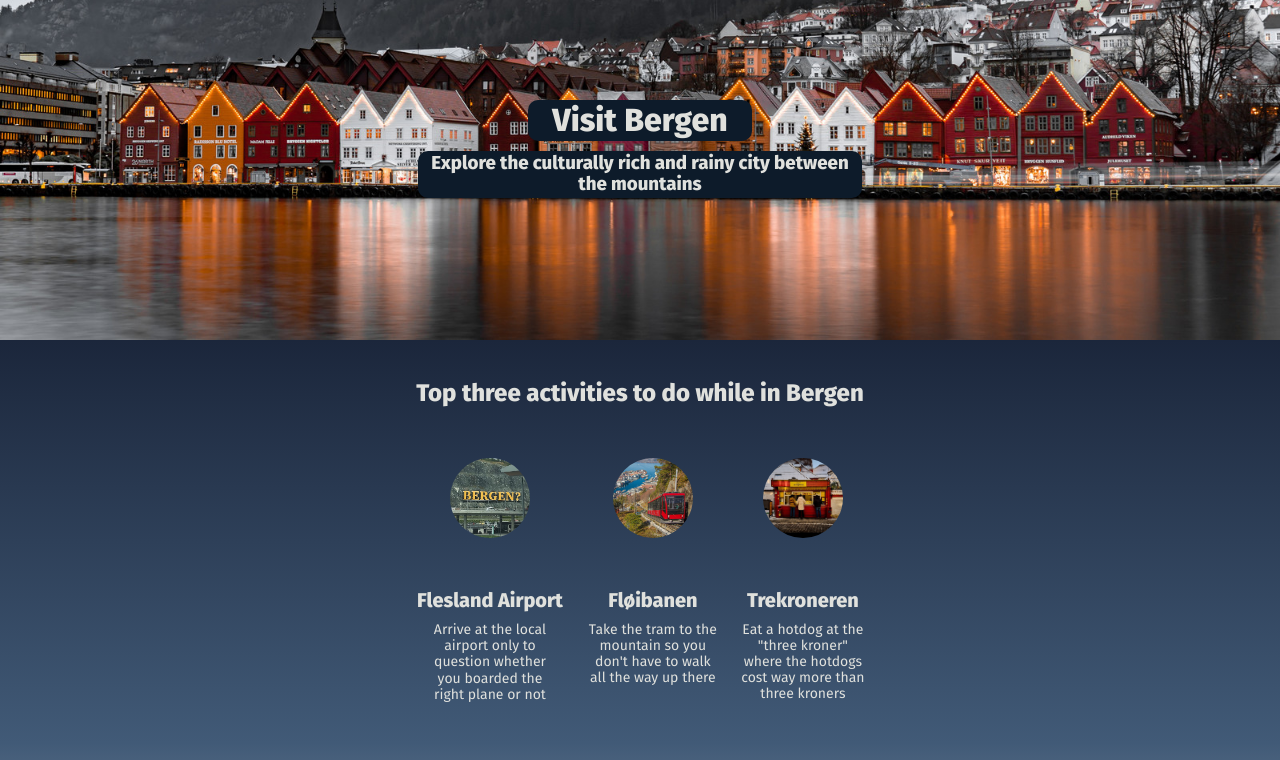
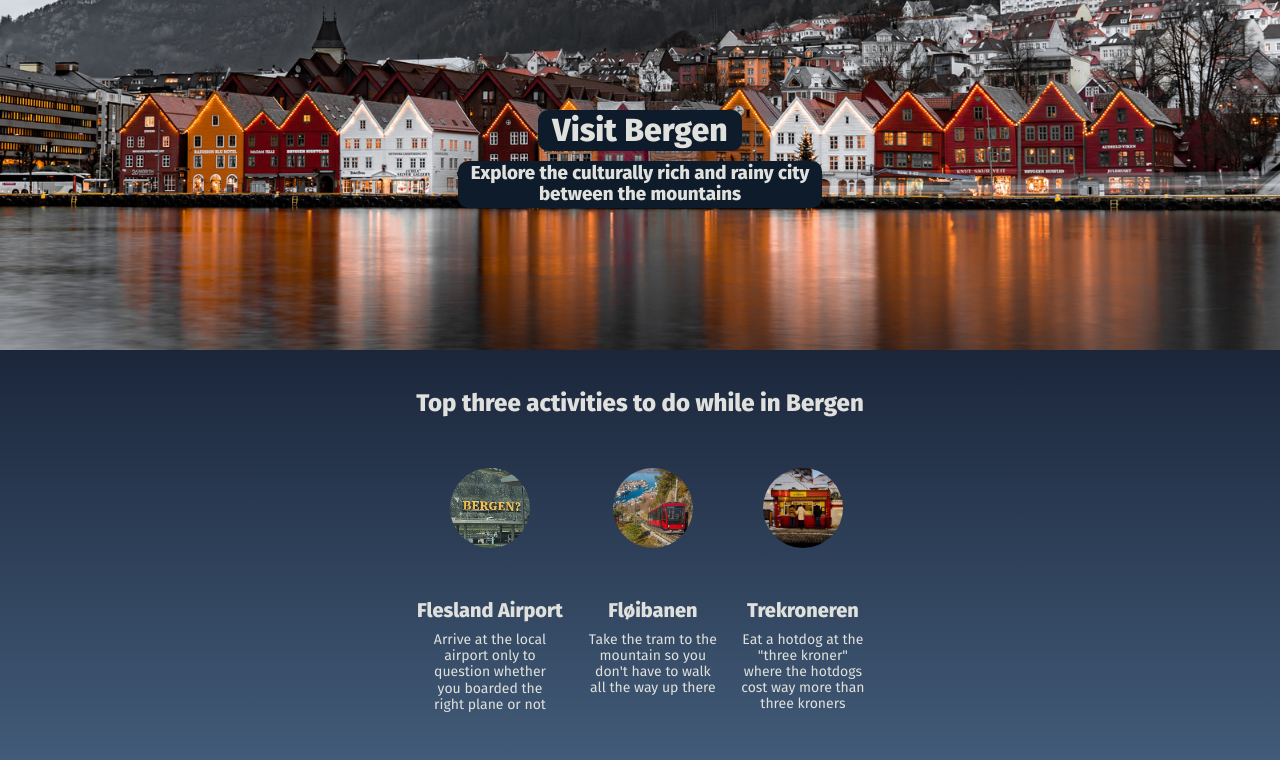
Before and after one commit to Johnricharde/visit-bergen, a website built with Vite: page index.html in a window 1280 px wide. Shown: the top 760 px of the page. Built offline with nearby package versions, Linux system fonts and the light colour scheme.

Commit message:
bug fix
white space on right part of screen. fixed?

```diff
--- a/styles.css
+++ b/styles.css
@@ -4,8 +4,6 @@ body {
     color: #E0E1DD;
     text-align: center;
     font-family: 'Fira Sans', sans-serif;
-    position: relative;
-    top: -10px;
 }
 
 /* TOP SECTION */
@@ -22,7 +20,7 @@ body {
     margin: 10px auto 0 auto;
     background-color: #0D1B2A;
     border-radius: 10px;
-    width: 220px;
+    width: 200px;
     padding: 2px;
 }
 
@@ -30,8 +28,8 @@ body {
     margin: 10px auto 0 auto;
     background-color: #0D1B2A;
     border-radius: 10px;
-    max-width: 440px;
-    min-width: 220px;
+    max-width: 360px;
+    min-width: 200px;
     padding: 2px;
 }
 
@@ -92,7 +90,8 @@ p {
     padding: 5px;
     background-color: #0D1B2A;
     height: 210px;
-    width: 500px;
+    max-width: 500px;
+    min-width: 200px;
     border-radius: 10px;
     border-bottom: 5px solid #415A77;
 }
```
